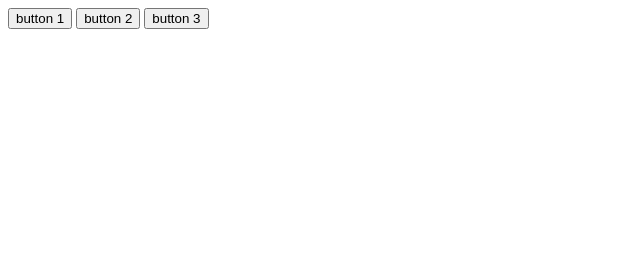
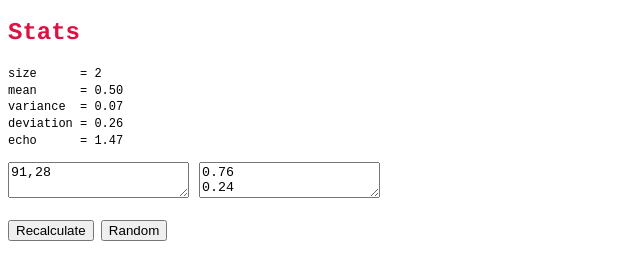
Before and after one commit to NYUMusEdLab/marijke-test, a plain HTML site: page index.html in a window 1280 px wide. Shown: the whole page, without its empty margins (0-640 px from the left). Drawn offline with Linux system fonts and the light colour scheme.

Commit message:
echo chamber stuff :)

```diff
--- /dev/null
+++ b/echochamber.js
@@ -0,0 +1,102 @@
+
+var resultsDiv;
+var datasetList;
+
+window.onload = function () {
+    resultsDiv  = document.getElementById('stats');
+    datasetList = document.getElementById('dataset');
+    datasetNList = document.getElementById('datasetN');
+
+    random();
+    //datasetList.value = [2, 3, 4, 6, 2, 5, 7, 2, 4, 5, 99];
+    //
+    //recalculate();
+};
+
+outputResult = function (stats) {
+    var str =
+    "size      = " + stats.size                 + "<br />" +
+    "mean      = " + stats.mean     .toFixed(2) + "<br />" +
+    "variance  = " + stats.variance .toFixed(2) + "<br />" +
+    "deviation = " + stats.deviation.toFixed(2) + "<br />" +
+    "echo      = " + stats.echo     .toFixed(2) + "<br />";
+
+    resultsDiv.innerHTML = str;
+};
+
+getStats = function (dataset) {
+    var stats = {
+        size      : 0,
+        mean      : 0,
+        variance  : 0,
+        deviation : 0,
+        echoScore : 0,
+    };
+
+    stats.size = dataset.length;
+
+    var sum = 0;
+    dataset.forEach(function (value) {
+        sum += value;
+    });
+
+    var datasetN = [];
+    dataset.forEach(function (value) {
+        datasetN.push(value / sum);
+    });
+
+    var datasetNText = [];
+    datasetN.forEach(function (value) {
+        datasetNText.push(value.toFixed(2));
+    });
+
+    datasetNList.value = datasetNText.join('\n');
+
+    var sum = 0;
+    datasetN.forEach(function (value) {
+        sum += value;
+    });
+
+    stats.mean = sum / dataset.length;
+
+    sum = 0;
+    datasetN.forEach(function (value) {
+        sum += Math.pow(value - stats.mean, 2);
+    });
+
+    stats.variance = sum / dataset.length;
+    stats.deviation = Math.sqrt(stats.variance);
+    stats.echo = (1 - stats.deviation) * dataset.length;
+
+    return stats;
+};
+
+recalculate = function() {
+    var dataText = datasetList.value;
+    var dataTextArray = dataText.split(',');
+    var data = [];
+
+    dataTextArray.forEach(function(value) {
+       data.push(parseFloat(value));
+    });
+
+    var stats = getStats(data);
+    outputResult(stats);
+};
+
+random = function() {
+    var datasetSize = randomIntFromInterval(1,10);
+    var dataset = [];
+
+    for (var i = 0; i < datasetSize; i++) {
+        dataset.push(randomIntFromInterval(1,100));
+    }
+
+    datasetList.value = dataset.join(',');
+
+    recalculate();
+};
+
+randomIntFromInterval = function(min,max) {
+    return Math.floor((max - min + 1) * Math.random() + min);
+};
--- a/index.html
+++ b/index.html
@@ -3,10 +3,33 @@
 <head>
     <meta charset="UTF-8">
     <title>Marijke Test</title>
+    <script language="javascript" src="./echochamber.js"></script>
+    <style>
+        body {
+            font-family: 'Bitstream Vera Sans Mono','Courier',monospace;
+            font-size: 12px;
+            line-height: 1.4;
+        }
+
+        h1 {
+            color: #D14;
+        }
+
+        textarea {
+            margin-right:10px;
+        }
+
+    </style>
 </head>
 <body>
-<button>button 1</button>
-<button>button 2</button>
-<button>button 3</button>
+<h1>Stats</h1>
+
+<pre id="stats">
+</pre>
+
+<textarea id="dataset"></textarea><textarea id="datasetN"></textarea><br><br>
+
+<button onclick="recalculate()">Recalculate</button>
+<button onclick="random()">Random</button>
 </body>
 </html>
```
Also changed, not shown: 1 other file.
